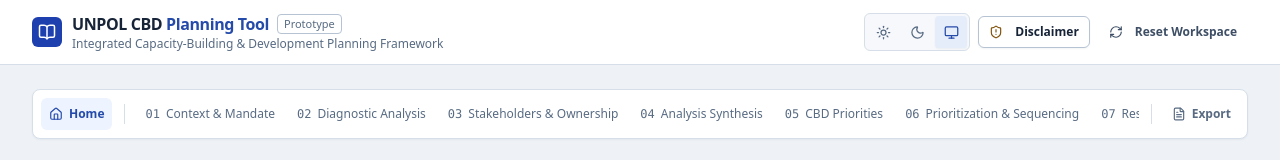
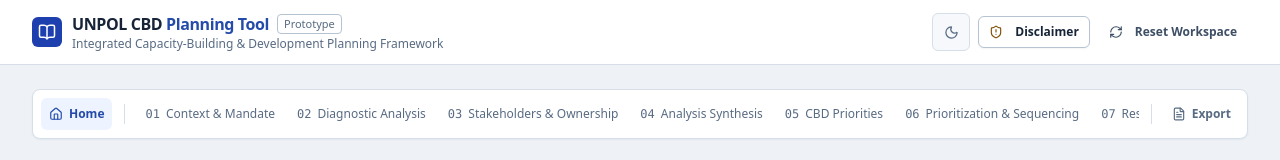
Before and after one commit to maissaramoheb/unpol-cbd-planning-tool, a Next.js app: page / in a window 1280 px wide. Shown: the top 160 px of the page. Built offline with nearby package versions, Linux system fonts and the light colour scheme.

Commit message:
fix(theme): toggle resolved light and dark modes with explicit persistence

```diff
--- a/src/lib/theme.ts
+++ b/src/lib/theme.ts
@@ -12,7 +12,7 @@ export function resolveTheme(preference: ThemePreference, systemDark: boolean):
 }
 
 // Runs synchronously in head, before content can paint. Only constants enter this script.
-export const THEME_INIT_SCRIPT = `(function(){var p='system';try{var v=localStorage.getItem('${THEME_STORAGE_KEY}');if(v==='light'||v==='dark')p=v}catch(e){}var t=p==='system'?(window.matchMedia('(prefers-color-scheme: dark)').matches?'dark':'light'):p;var r=document.documentElement;r.dataset.theme=t;r.dataset.themePreference=p;r.style.colorScheme=t})()`;
+export const THEME_INIT_SCRIPT = `(function(){var p='system';try{var v=localStorage.getItem('${THEME_STORAGE_KEY}');if(v==='light'||v==='dark')p=v}catch(e){}var t=p==='system'?(window.matchMedia('(prefers-color-scheme: dark)').matches?'dark':'light'):p;try{localStorage.setItem('${THEME_STORAGE_KEY}',t)}catch(e){}var r=document.documentElement;r.dataset.theme=t;r.dataset.themePreference=t;r.style.colorScheme=t})()`;
 
 interface ThemeEnvironment {
   root: { dataset: { theme?: string; themePreference?: string; themeChanging?: string }; style: { colorScheme: string }; getBoundingClientRect?: () => unknown };
@@ -22,15 +22,16 @@ interface ThemeEnvironment {
 }
 
 export function createThemeStore({ root, storage, media, events }: ThemeEnvironment) {
-  let preference = parseThemePreference(root.dataset.themePreference ?? null);
+  let preference: ResolvedTheme = resolveTheme(parseThemePreference(root.dataset.themePreference ?? null), media.matches);
   const listeners = new Set<() => void>();
   const read = () => {
-    try { return parseThemePreference(storage.getItem(THEME_STORAGE_KEY)); }
+    try { return resolveTheme(parseThemePreference(storage.getItem(THEME_STORAGE_KEY)), media.matches); }
     catch { return preference; }
   };
   preference = read();
+  try { storage.setItem(THEME_STORAGE_KEY, preference); } catch { /* Session remains usable. */ }
   const apply = () => {
-    const theme = resolveTheme(preference, media.matches);
+    const theme = preference;
     // Flush the new palette with control transitions disabled, then restore normal interactions.
     // This prevents in-flight intermediate colors and does not animate document previews.
     root.dataset.themeChanging = 'true';
@@ -41,7 +42,6 @@ export function createThemeStore({ root, storage, media, events }: ThemeEnvironm
     delete root.dataset.themeChanging;
   };
   const emit = () => { apply(); listeners.forEach(listener => listener()); };
-  const onMediaChange = () => { if (preference === 'system') apply(); };
   const onStorage = (event: Event) => {
     const storageEvent = event as StorageEvent;
     if (storageEvent.key === THEME_STORAGE_KEY || storageEvent.key === null) {
@@ -50,11 +50,16 @@ export function createThemeStore({ root, storage, media, events }: ThemeEnvironm
     }
   };
 
+  const setPreference = (next: ResolvedTheme) => {
+    preference = next;
+    try { storage.setItem(THEME_STORAGE_KEY, next); } catch { /* Session remains usable. */ }
+    emit();
+  };
+
   return {
     getSnapshot: () => preference,
     subscribe(listener: () => void) {
       if (listeners.size === 0) {
-        media.addEventListener('change', onMediaChange);
         events.addEventListener('storage', onStorage);
         apply();
       }
@@ -62,15 +67,11 @@ export function createThemeStore({ root, storage, media, events }: ThemeEnvironm
       return () => {
         listeners.delete(listener);
         if (listeners.size === 0) {
-          media.removeEventListener('change', onMediaChange);
           events.removeEventListener('storage', onStorage);
         }
       };
     },
-    setPreference(next: ThemePreference) {
-      preference = next;
-      try { storage.setItem(THEME_STORAGE_KEY, next); } catch { /* Session remains usable. */ }
-      emit();
-    }
+    setPreference,
+    toggle() { setPreference(preference === 'light' ? 'dark' : 'light'); }
   };
 }
--- a/src/ui/ThemeControl.tsx
+++ b/src/ui/ThemeControl.tsx
@@ -1,8 +1,8 @@
 'use client';
 
 import { useSyncExternalStore } from 'react';
-import { Sun, Moon, Monitor } from 'lucide-react';
-import { createThemeStore, type ThemePreference } from '../lib/theme';
+import { Sun, Moon } from 'lucide-react';
+import { createThemeStore, type ResolvedTheme } from '../lib/theme';
 
 let store: ReturnType<typeof createThemeStore> | undefined;
 function getStore() {
@@ -22,24 +22,18 @@ function getStore() {
 }
 const subscribe = (listener: () => void) => getStore().subscribe(listener);
 const getSnapshot = () => getStore().getSnapshot();
-const getServerSnapshot = (): ThemePreference => 'system';
-const modes = [
-  { value: 'light', label: 'Light', Icon: Sun },
-  { value: 'dark', label: 'Dark', Icon: Moon },
-  { value: 'system', label: 'System', Icon: Monitor }
-] as const;
+const getServerSnapshot = (): ResolvedTheme => 'light';
 
 export function ThemeControl() {
-  const preference = useSyncExternalStore(subscribe, getSnapshot, getServerSnapshot);
+  const theme = useSyncExternalStore(subscribe, getSnapshot, getServerSnapshot);
+  const label = theme === 'light' ? 'Switch to dark mode' : 'Switch to light mode';
+  const Icon = theme === 'light' ? Moon : Sun;
   return (
-    <div role="group" aria-label="Appearance" className="theme-control inline-flex shrink-0 gap-0.5 rounded-md border border-border-default bg-surface-subtle p-0.5">
-      {modes.map(({ value, label, Icon }) => (
-        <button key={value} type="button" aria-label={`${label} theme`} title={`${label} theme`}
-          aria-pressed={preference === value} onClick={() => getStore().setPreference(value)}
-          className={`inline-flex h-8 w-8 items-center justify-center rounded transition-colors duration-150 focus-visible:outline-none focus-visible:ring-2 focus-visible:ring-focus-ring ${preference === value ? 'bg-surface-active text-action-link shadow-subtle' : 'text-text-muted hover:bg-surface-hover hover:text-text-primary'}`}>
-          <Icon size={15} aria-hidden="true" />
-        </button>
-      ))}
+    <div className="theme-control inline-flex shrink-0 rounded-md border border-border-default bg-surface-subtle p-0.5">
+      <button type="button" aria-label={label} title={label} onClick={() => getStore().toggle()}
+        className="inline-flex h-8 w-8 items-center justify-center rounded text-text-muted hover:bg-surface-hover hover:text-text-primary transition-colors duration-150 focus-visible:outline-none focus-visible:ring-2 focus-visible:ring-focus-ring">
+        <Icon size={15} aria-hidden="true" />
+      </button>
     </div>
   );
 }
```
Also changed, not shown: 1 other file (tests, documents, lock files or other folders).
